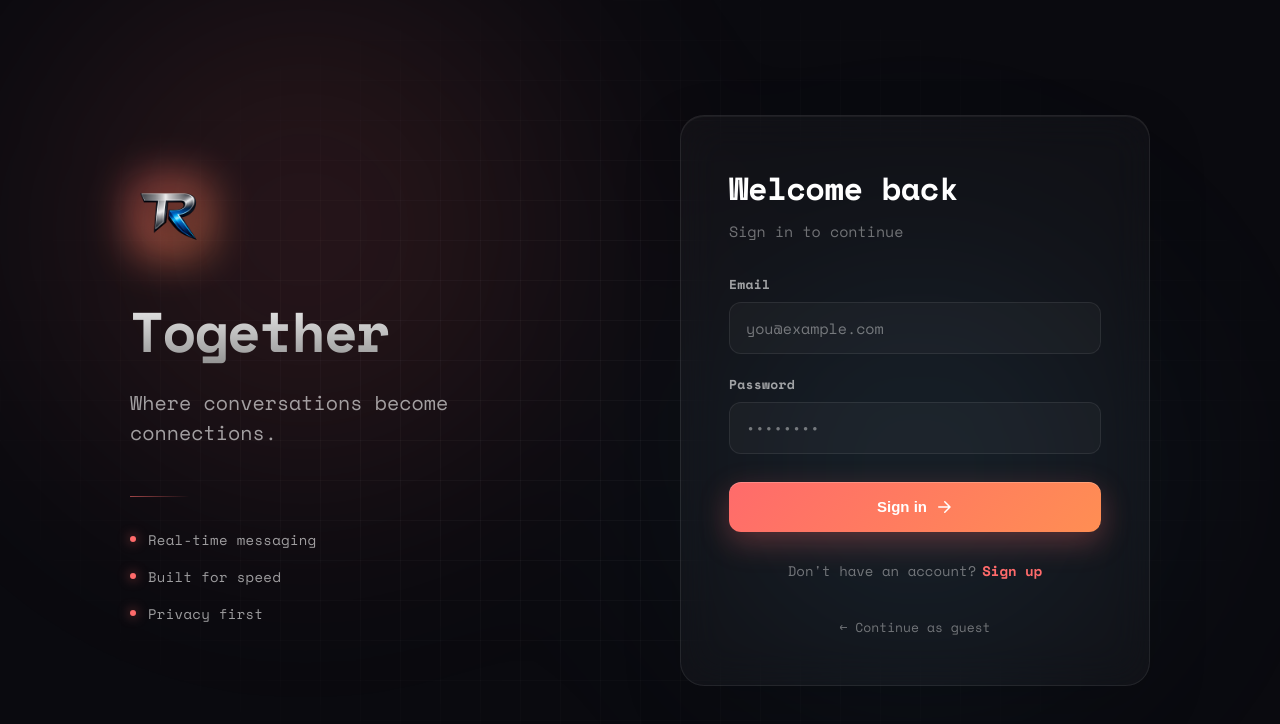
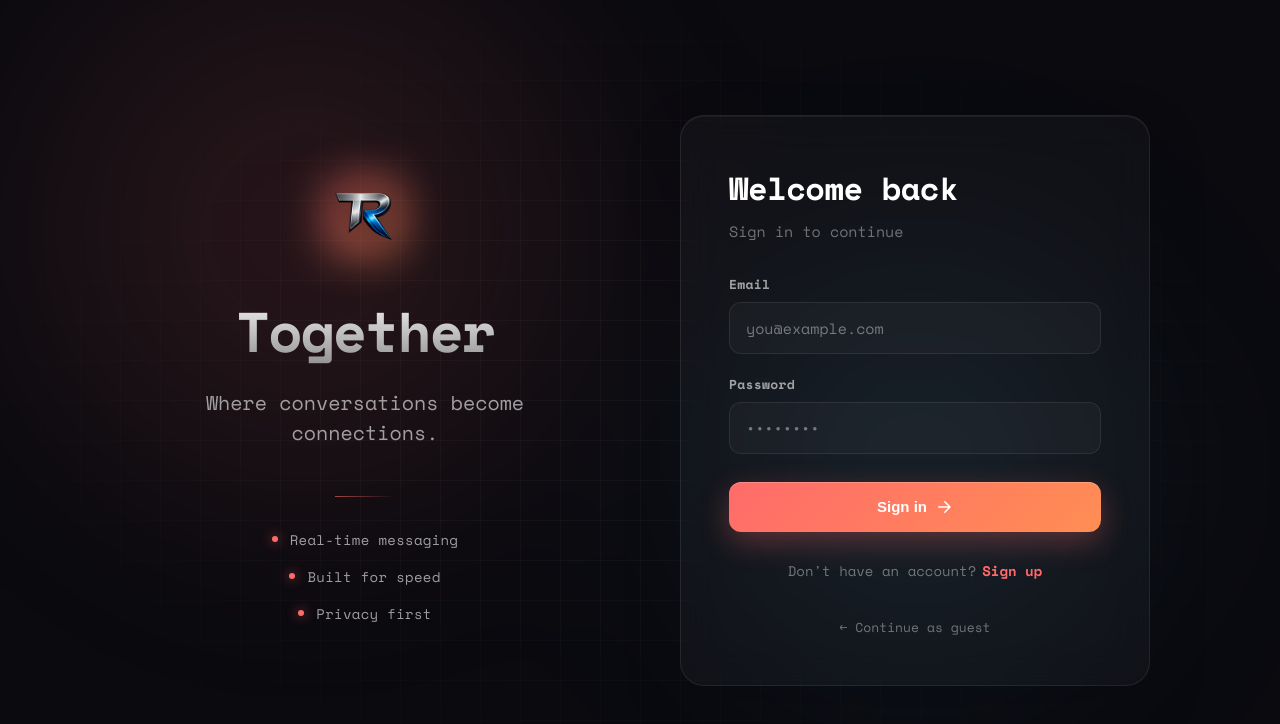
Before and after one commit to Nik0VisioN/react-01, a React (Create React App) app: page /login in a window 1280 px wide. Shown: the top 724 px of the page. Built offline with nearby package versions, Linux system fonts and the light colour scheme; no server answers.

Commit message:
0.20.1 FIx logo in auth.

```diff
--- a/src/Components/Auth/Authorisation.module.css
+++ b/src/Components/Auth/Authorisation.module.css
@@ -96,6 +96,10 @@
 }
 
 .brand {
+    text-align: center;
+    display: flex;
+    flex-direction: column;
+    align-items: center;
     animation: slideIn 0.8s cubic-bezier(0.16, 1, 0.3, 1);
 }
 
@@ -105,6 +109,7 @@
     display: flex;
     align-items: center;
     justify-content: center;
+    margin: 0 auto 32px;
     margin-bottom: 32px;
     position: relative;
 }
@@ -150,11 +155,14 @@
     height: 1px;
     background: linear-gradient(90deg, rgba(255, 107, 107, 0.6), transparent);
     margin-bottom: 32px;
+    margin-left: auto;
+    margin-right: auto;
 }
 
 .features {
     display: flex;
     flex-direction: column;
+    align-items: center;
     gap: 16px;
 }
 
```
